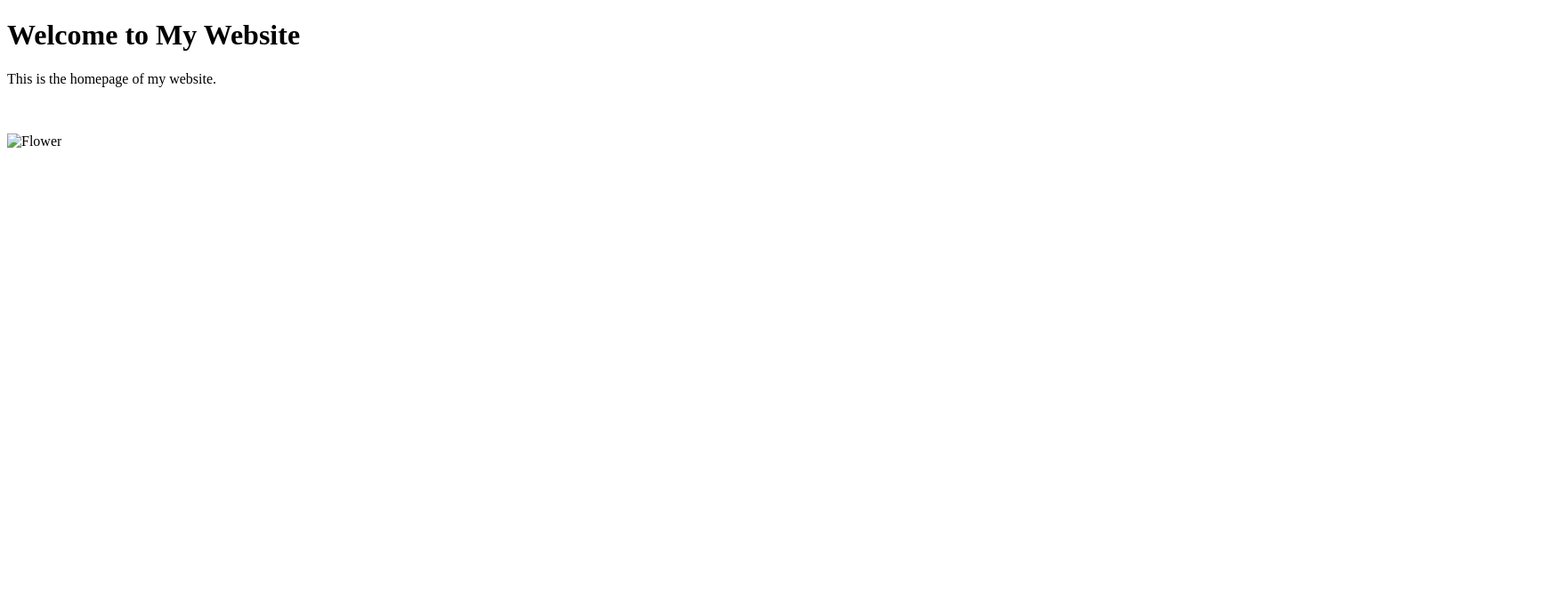
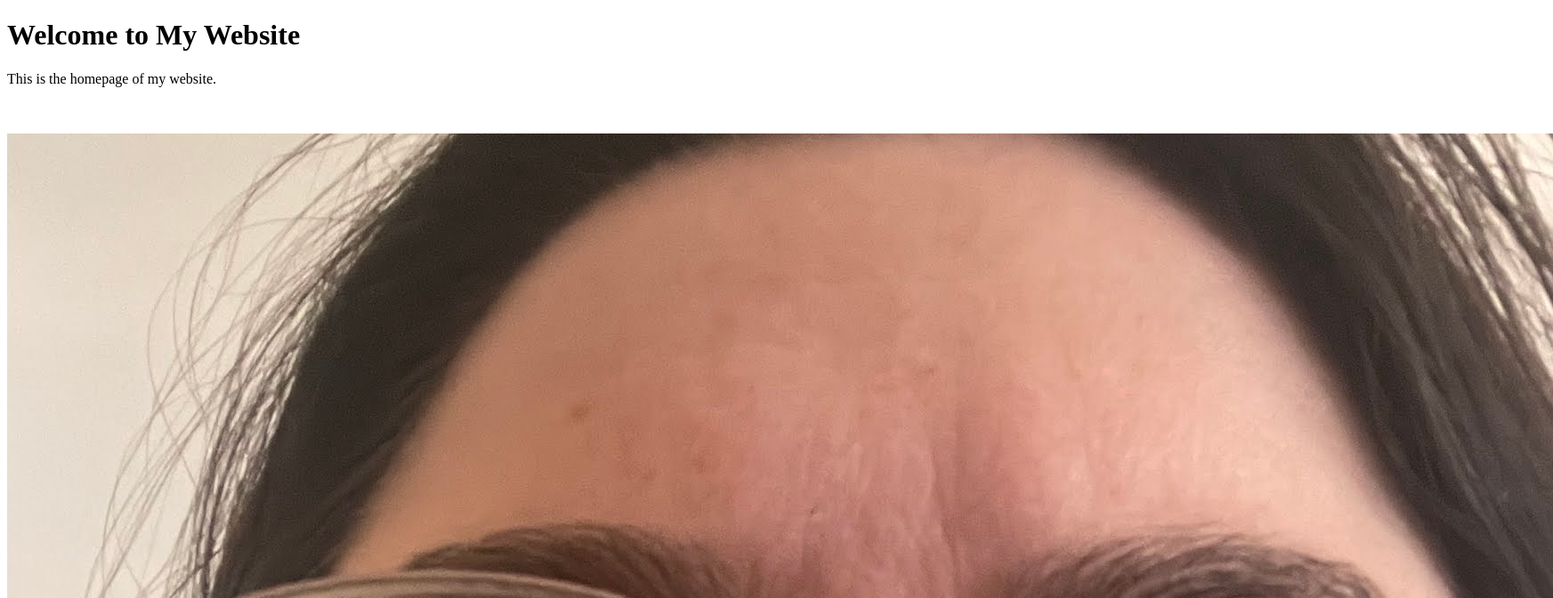
Before and after one commit to neut0ne/public-file, a plain HTML site: page index.html in a window 1280 px wide. Shown: the top 672 px of the page at 89% size, 1745 px wide, since content can reach past the window. Drawn offline with Linux system fonts and the light colour scheme.

Commit message:
gh-pages

```diff
--- a/index.html
+++ b/index.html
@@ -8,6 +8,6 @@
     <p>This is the homepage of my website.</p>
     <br>
     <br>
-    <img src="images/IMG_2836.jpg" alt="Flower">
+    <img src="IMG_2836.jpg" alt="Flower">
 </body>
 </html>
```
